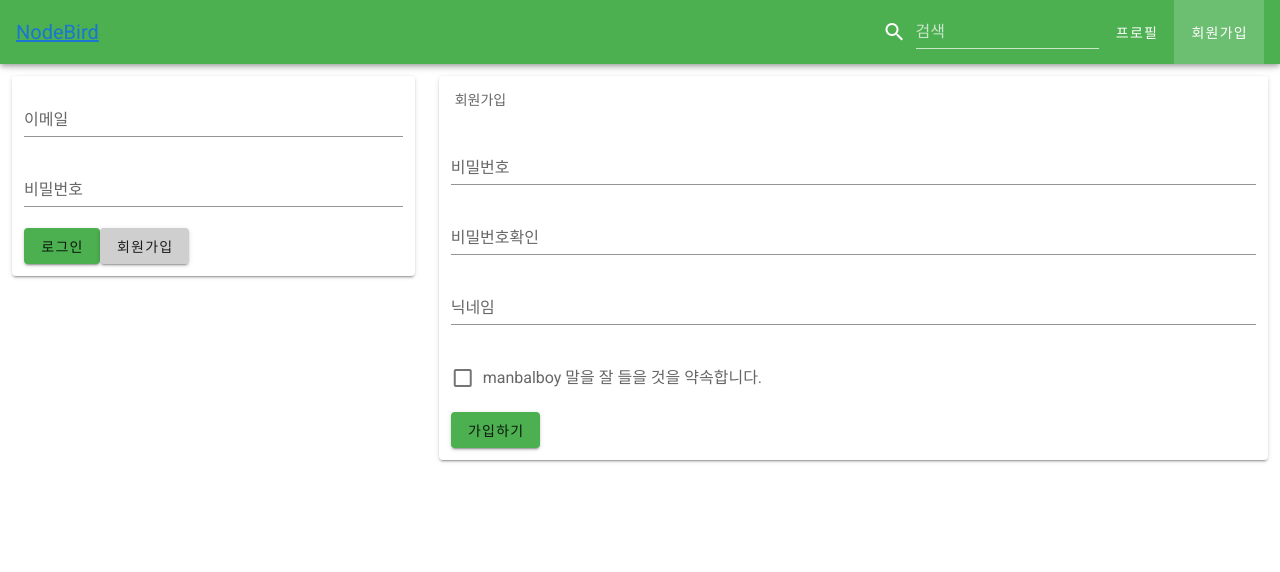
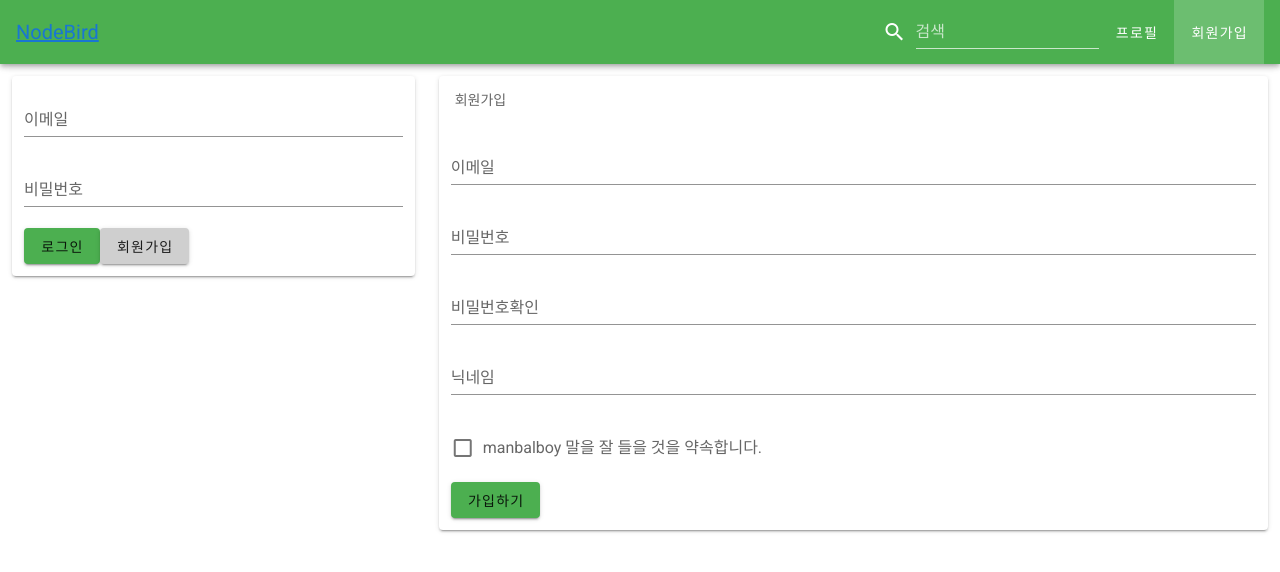
Before and after one commit to manbalboy/vue-sns, a Nuxt app in the folder ch1/front/: page /signup in a window 1280 px wide. Shown: the top 572 px of the page. Built offline with nearby package versions, Linux system fonts and the light colour scheme.

Commit message:
form data 구현

```diff
--- a/ch1/front/components/LoginForm.vue
+++ b/ch1/front/components/LoginForm.vue
@@ -1,10 +1,10 @@
 <template>
     <v-container>
         <v-card>
-            <v-form>
+            <v-form ref="form" v-model="valid" @submit.prevent="onSubmitForm">
                 <v-container>
-                    <v-text-field label="이메일" type="email" required />
-                    <v-text-field label="비밀번호" type="password" required />
+                    <v-text-field label="이메일" type="email" required :rules="emailRules" />
+                    <v-text-field label="비밀번호" :rules="passwordRules" type="password" required />
                     <v-btn color="green" type="submit">로그인</v-btn>
                     <v-btn nuxt to="/signup">회원가입</v-btn>
                 </v-container>
@@ -15,7 +15,24 @@
 
 <script>
     export default {
-        name: 'LoginForm.vue',
+        name: 'LoginForm',
+        data() {
+            return {
+                valid: false,
+                emailRules: [v => !!v || '이메일은 필수입니다.', v => /.+@.+/.test(v) || '이메일이 유효하지 않습니다.'],
+                passwordRules: [v => !!v || '비밀번호는 필수입니다.'],
+            };
+        },
+
+        methods: {
+            onSubmitForm() {
+                if (this.$refs.form.validate()) {
+                    alert('회원가입');
+                } else {
+                    console.log(this.valid);
+                }
+            },
+        },
     };
 </script>
 
--- a/ch1/front/components/PostCard.vue
+++ b/ch1/front/components/PostCard.vue
@@ -1,6 +1,6 @@
 <template>
     <v-card style="margin-bottom: 20px">
-        <v-image />
+        <!--        <v-image />-->
         <v-card-text>
             <div>
                 <h3>Manbalboy</h3>
--- a/ch1/front/pages/signup.vue
+++ b/ch1/front/pages/signup.vue
@@ -4,12 +4,36 @@
             <v-card>
                 <v-subheader>회원가입</v-subheader>
                 <v-container>
-                    <v-form>
-                        <v-text-field label="비밀번호" type="password" required />
-                        <v-text-field label="비밀번호확인" type="password" required />
-                        <v-text-field label="닉네임" type="nickname" required />
-                        <v-checkbox label="manbalboy 말을 잘 들을 것을 약속합니다." required />
-                        <v-btn color="green"> 가입하기 </v-btn>
+                    <v-form ref="form" v-model="valid" @submit.prevent="onSubmitForm">
+                        <v-text-field v-model="email" :rules="emailRules" label="이메일" type="email" required />
+                        <v-text-field
+                            v-model="password"
+                            label="비밀번호"
+                            type="password"
+                            required
+                            :rules="passwordRules"
+                        />
+                        <v-text-field
+                            v-model="passwordCheck"
+                            label="비밀번호확인"
+                            type="password"
+                            required
+                            :rules="passwordCheckRules"
+                        />
+                        <v-text-field
+                            v-model="nickname"
+                            label="닉네임"
+                            type="nickname"
+                            required
+                            :rules="nicknameRulse"
+                        />
+                        <v-checkbox
+                            v-model="terms"
+                            label="manbalboy 말을 잘 들을  것을 약속합니다."
+                            required
+                            :rules="termsRulse"
+                        />
+                        <v-btn color="green" type="submit"> 가입하기 </v-btn>
                     </v-form>
                 </v-container>
             </v-card>
@@ -21,11 +45,39 @@
     export default {
         // layout : 'admin',
         name: 'Signup',
+        data() {
+            return {
+                valid: false,
+                email: '',
+                password: '',
+                passwordCheck: '',
+                nickname: '',
+                terms: false,
+                emailRules: [v => !!v || '이메일은 필수입니다.', v => /.+@.+/.test(v) || '이메일이 유효하지 않습니다.'],
+                passwordRules: [v => !!v || '비밀번호는 필수입니다.'],
+                passwordCheckRules: [
+                    v => !!v || '비밀번호 확인은 필수 입니다.',
+                    v => v === this.password || '비밀번호가 일치하지 않습니다.',
+                ],
+
+                nicknameRulse: [v => !!v || '닉네임은 필수 입니다.'],
+                termsRulse: [v => !!v || '약관에 동의해야합니다.'],
+            };
+        },
         head() {
             return {
                 title: 'signup',
             };
         },
+        methods: {
+            onSubmitForm() {
+                if (this.$refs.form.validate()) {
+                    alert('회원가입');
+                } else {
+                    console.log(this.valid);
+                }
+            },
+        },
     };
 </script>
 
```
